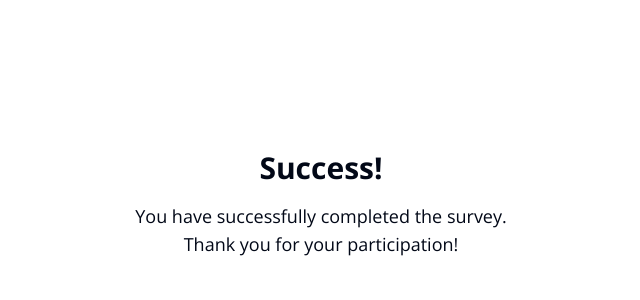
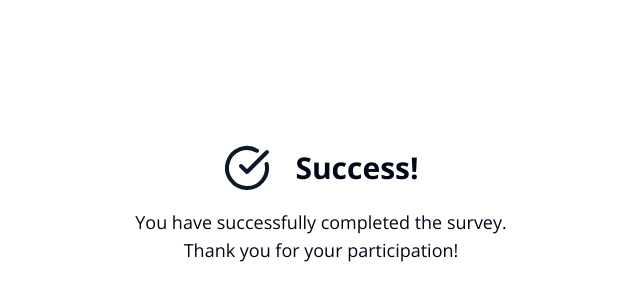
Before and after one commit to coneno/eureka-quest, a Next.js app: page /survey/success in a window 1280 px wide. Shown: the part 196-496 px from the top of the page, without its empty margins (319-959 px from the left). Built offline with nearby package versions, Linux system fonts and the light colour scheme.

Commit message:
use symbol on success page

```diff
--- a/app/success/page.tsx
+++ b/app/success/page.tsx
@@ -1,3 +1,5 @@
+import { CheckCircle } from "lucide-react";
+
 export default function Page() {
 
     return (
@@ -8,7 +10,12 @@ export default function Page() {
             tabIndex={-1}
         >
             <div className="flex flex-col items-center justify-center max-w-md">
-                <h1 className="text-3xl font-bold mb-4">Success!</h1>
+
+                <h1 className="text-3xl font-bold mb-4 flex items-center justify-center gap-6">
+                    <div className="">
+                        <CheckCircle className='size-12 text-primary' />
+                    </div>
+                    Success!</h1>
                 <p className="text-lg">You have successfully completed the survey.</p>
                 <p className="text-lg">Thank you for your participation!</p>
             </div>
```
